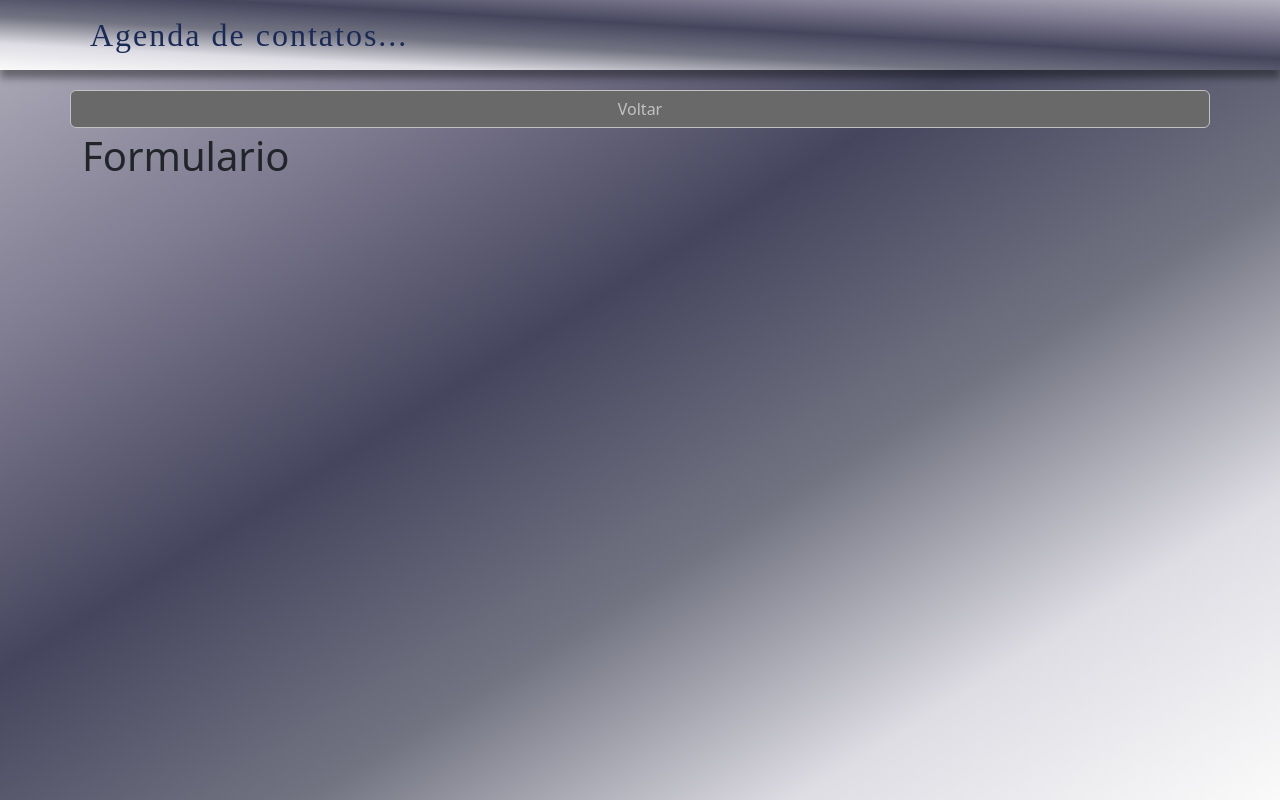
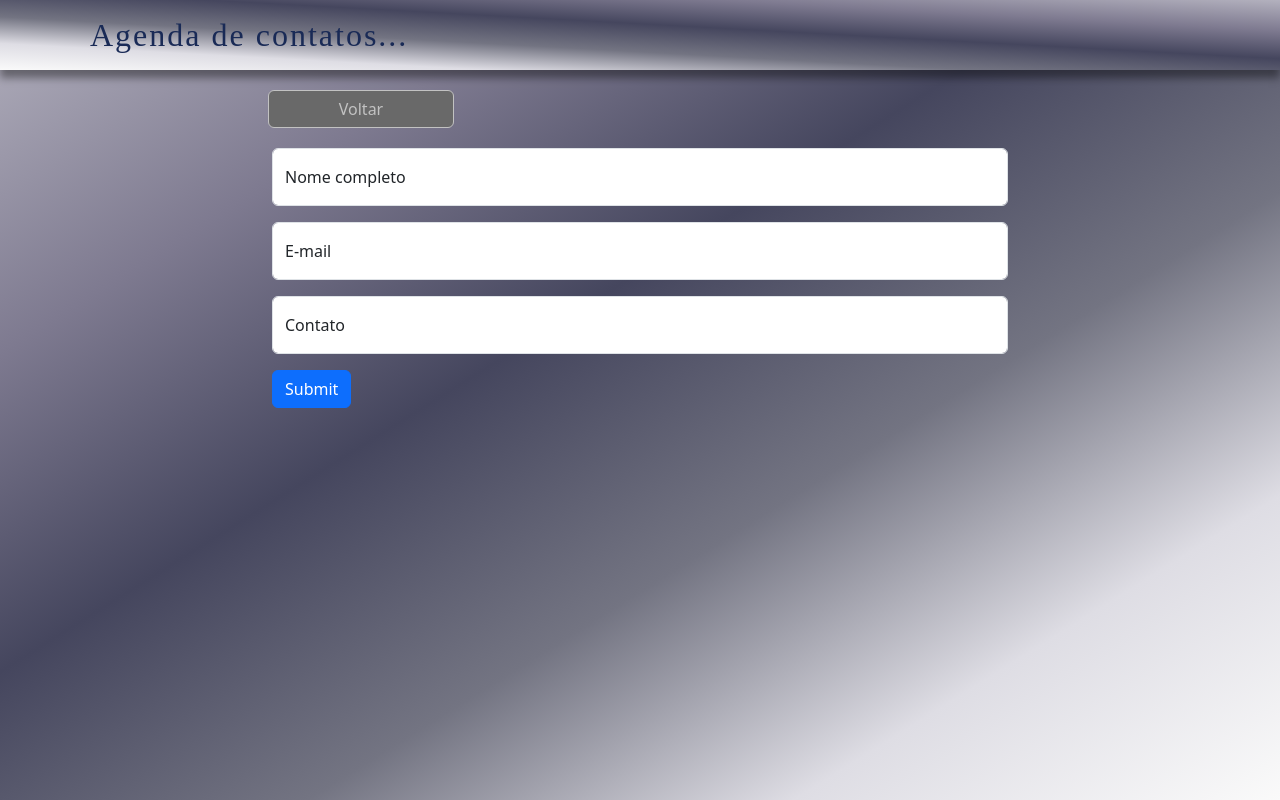
Before and after one commit to redscipher/reds_projs, a React (Vite) app in the folder ex-32-contatos/: page /cadastro in a window 1280 px wide. Built offline with nearby package versions, Linux system fonts and the light colour scheme; a web font is replaced by a local one.

Commit message:
adicionando jquery

```diff
--- a/ex-32-contatos/index.html
+++ b/ex-32-contatos/index.html
@@ -12,5 +12,6 @@
   <body>
     <div id="root"></div>
     <script type="module" src="/src/main.tsx"></script>
+    <script type="script" src="./src/scripts/validacao.ts"></script>
   </body>
 </html>
--- a/ex-32-contatos/package.json
+++ b/ex-32-contatos/package.json
@@ -14,6 +14,7 @@
     "bootstrap": "^5.3.3",
     "bootstrap-icons": "^1.11.3",
     "eslint-plugin-react": "^7.37.2",
+    "jquery": "^3.7.1",
     "polished": "^4.3.1",
     "react": "^18.3.1",
     "react-dom": "^18.3.1",
@@ -28,6 +29,7 @@
     "@eslint/compat": "^1.2.1",
     "@eslint/eslintrc": "^3.1.0",
     "@eslint/js": "^9.13.0",
+    "@types/jquery": "^3.5.32",
     "@types/react": "^18.3.11",
     "@types/react-dom": "^18.3.1",
     "@vitejs/plugin-react-swc": "^3.5.0",
--- a/ex-32-contatos/src/containers/componentes/formulario/index.tsx
+++ b/ex-32-contatos/src/containers/componentes/formulario/index.tsx
@@ -1,4 +1,5 @@
 // importacoes
+import * as E from './estilos'
 import { CSBotao } from '../../../globais/globais'
 import FuncoesComuns from '../../../funcoes/funcoesComunsComp'
 
@@ -11,14 +12,58 @@ const CRFormulario = () => {
   return (
     <>
       <div className="container">
-        <div className="row">
+        <div className="row col-2 offset-2 mb-3">
           <CSBotao type="button" onClick={() => NavegarEntreRotas('/')}>
             Voltar
           </CSBotao>
         </div>
         <div className="row">
-          <div className="col-12">
-            <h1>Formulario</h1>
+          <div className="col-8 offset-2">
+            <form action="" className="needs-validation">
+              {/* nome */}
+              <div className="form-floating mb-3 has-validation">
+                <input
+                  type="text"
+                  className="form-control"
+                  id="id-nome"
+                  placeholder="Nome completo"
+                  required
+                />
+                <label htmlFor="id-nome">Nome completo</label>
+                <div className="valid-feedback">Certo!</div>
+                <div className="invalid-feedback">Incorreto!</div>
+              </div>
+              {/* email */}
+              <div className="form-floating mb-3">
+                <input
+                  type="email"
+                  className="form-control"
+                  id="id-email"
+                  placeholder="email@exemplo.com"
+                  required
+                />
+                <label htmlFor="id-email">E-mail</label>
+              </div>
+              {/* contato */}
+              <div className="form-floating mb-3">
+                <input
+                  type="tel"
+                  className="form-control"
+                  id="id-contato"
+                  placeholder="(DD) 9xxxx-xxxx"
+                  required
+                />
+                <label htmlFor="id-contato">Contato</label>
+              </div>
+              {/* botoes */}
+              <div className="w-100 d-flex justify-content-between">
+                <button className="btn btn-primary" type="submit">
+                  Submit
+                </button>
+                {/* <E.CSBotaoSalvar to="/cadastro">Salvar</E.CSBotaoSalvar> */}
+                {/* <E.CSBotaoCancel type="button">Cancelar</E.CSBotaoCancel> */}
+              </div>
+            </form>
           </div>
         </div>
       </div>
--- a/ex-32-contatos/src/containers/componentes/tabela/index.tsx
+++ b/ex-32-contatos/src/containers/componentes/tabela/index.tsx
@@ -15,6 +15,7 @@ type Props = {
 const CRTabAgenda = (_Props: Props) => {
   // objeto
   const { itens } = useSelector((estado: RootReducer) => estado.contatos)
+
   // def retorno
   return (
     <div className="table-responsive me-3">
--- a/ex-32-contatos/src/containers/componentes/tabela/linhas/index.tsx
+++ b/ex-32-contatos/src/containers/componentes/tabela/linhas/index.tsx
@@ -1,23 +1,20 @@
 // importacoes
 import * as E from './estilos'
 import * as G from '../../../../globais/globais'
-import { useState } from 'react'
+import { ChangeEvent } from 'react'
 import ClsContato from '../../../../globais/classes'
 import { useDispatch } from 'react-redux'
 import { DesmarcarLinhasAcao } from '../../../../armazem/redutores/contatos'
 
 // componente: efetua desestruturacao das propriedades passadas
 const CSTabLinha = ({ Nome, Email, Contato, Selecionado, id }: ClsContato) => {
-  // cria estados
-  const [flgSel, setFlgSel] = useState(Selecionado)
   // cria um despacho
   const despacho = useDispatch()
 
   // funcoes
-  const MarcarDesmarcar = () => {
-    setFlgSel(!flgSel)
+  const MarcarDesmarcar = (evento: ChangeEvent<HTMLInputElement>) => {
     // manda p/ redux gerenciar o estado
-    despacho(DesmarcarLinhasAcao({ id, checado: !flgSel }))
+    despacho(DesmarcarLinhasAcao({ id, checado: !Selecionado }))
   }
 
   // def retorno
@@ -29,7 +26,7 @@ const CSTabLinha = ({ Nome, Email, Contato, Selecionado, id }: ClsContato) => {
       <td>
         <input
           type="checkbox"
-          checked={flgSel}
+          checked={Selecionado}
           onChange={MarcarDesmarcar}
         ></input>
       </td>
--- a/ex-32-contatos/src/containers/principal/estilos.ts
+++ b/ex-32-contatos/src/containers/principal/estilos.ts
@@ -15,33 +15,9 @@ const SCPrincipal = styled.main`
   margin-top: 16px;
 `
 
-const CSBotaoDel = styled(CSBotao)`
-  background-color: ${darken(0.35, Cores.laranja)};
-  color: ${Cores.laranja};
-  border-color: ${Cores.laranja};
-
-  &:hover {
-    color: ${darken(0.3, Cores.laranja)};
-    border-color: ${darken(0.3, Cores.laranja)};
-  }
-`
-
-const CSBotaoAdc = styled(CSBotao).attrs({
-  as: Link
-})`
-  background-color: ${darken(0.2, Cores.verde)};
-  color: ${Cores.verde};
-  border-color: ${Cores.verde};
-
-  &:hover {
-    color: ${darken(0.2, Cores.verde)};
-    border-color: ${darken(0.2, Cores.verde)};
-  }
-`
-
 const CSBotaoEditar = styled(CSBotao).attrs({
   as: Link
 })``
 
 // exportacoes
-export { SCPrincipal, CSBotaoDel, CSBotaoAdc, CSBotaoEditar }
+export { SCPrincipal, CSBotaoEditar }
--- a/ex-32-contatos/src/containers/principal/index.tsx
+++ b/ex-32-contatos/src/containers/principal/index.tsx
@@ -2,6 +2,7 @@
 import { ReactNode } from 'react'
 import * as E from './estilos'
 import CRTabAgenda from '../componentes/tabela'
+import { CSBotaoAdc, CSBotaoDel } from '../../globais/globais'
 
 // tipo
 type Props = {
@@ -20,13 +21,13 @@ const CRPrincipal = (_Props: Props) => {
               <CRTabAgenda />
             </div>
             <div className="col-4">
-              <E.CSBotaoAdc type="button" to="/cadastro">
+              <CSBotaoAdc type="button" to="/cadastro">
                 Adicionar
-              </E.CSBotaoAdc>
+              </CSBotaoAdc>
               <E.CSBotaoEditar type="button" to="/cadastro">
                 Editar
               </E.CSBotaoEditar>
-              <E.CSBotaoDel type="button">Remover</E.CSBotaoDel>
+              <CSBotaoDel type="button">Remover</CSBotaoDel>
             </div>
           </E.SCPrincipal>
         </div>
--- a/ex-32-contatos/src/funcoes/funcoesComuns.ts
+++ b/ex-32-contatos/src/funcoes/funcoesComuns.ts
@@ -1,18 +1,17 @@
 import { PayloadAction } from '@reduxjs/toolkit'
-import { WritableDraft } from 'immer'
 import { TContatos } from '../globais/tipos'
 
 // funcoes
 function DesmarcarLinhas(
-  estado: WritableDraft<TContatos>,
+  estado: TContatos,
   acao: PayloadAction<{ id: number; checado: boolean }>
 ): void {
-  console.log(estado)
-  console.log(acao.payload)
   // loop p/ desmarcar demais itens
-  estado.itens.map((item, idItem) => {
+  estado.itens.map((item) => {
     if (item.id !== acao.payload.id) {
-      estado.itens[idItem].Selecionado = false
+      item.Selecionado = false
+    } else {
+      item.Selecionado = acao.payload.checado
     }
   })
 }
--- a/ex-32-contatos/src/globais/globais.ts
+++ b/ex-32-contatos/src/globais/globais.ts
@@ -41,10 +41,34 @@ const CSBotao = styled.button.attrs({
   }
 `
 
+const CSBotaoDel = styled(CSBotao)`
+  background-color: ${darken(0.35, Cores.laranja)};
+  color: ${Cores.laranja};
+  border-color: ${Cores.laranja};
+
+  &:hover {
+    color: ${darken(0.3, Cores.laranja)};
+    border-color: ${darken(0.3, Cores.laranja)};
+  }
+`
+
+const CSBotaoAdc = styled(CSBotao).attrs({
+  as: Link
+})`
+  background-color: ${darken(0.2, Cores.verde)};
+  color: ${Cores.verde};
+  border-color: ${Cores.verde};
+
+  &:hover {
+    color: ${darken(0.2, Cores.verde)};
+    border-color: ${darken(0.2, Cores.verde)};
+  }
+`
+
 const CSTabLinha = styled.tr`
   border: none;
 `
 
 // exportacoes
 export default CSSGlobal
-export { CSBotao, CSTabLinha }
+export { CSBotao, CSTabLinha, CSBotaoAdc, CSBotaoDel }
--- /dev/null
+++ b/ex-32-contatos/src/scripts/validacao.ts
@@ -0,0 +1,11 @@
+// import jquery
+import $ from 'jquery'
+
+// inicializa apos carregar o DOM
+$(document).on('ready', () => {
+  console.log('Jquery carregado')
+
+  $('form').on('submit', () => {
+    console.log('submetendo alteracoes')
+  })
+})
```
Also changed, not shown: ex-32-contatos/src/containers/componentes/formulario/estilos.ts (+12 -0 lines), 1 other file (tests, documents, lock files or other folders).
